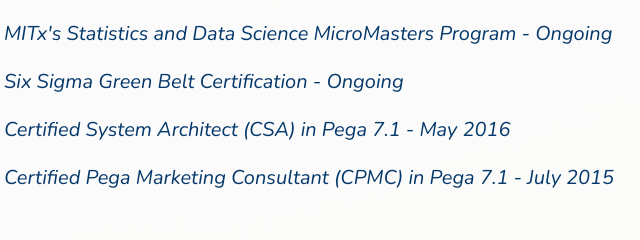
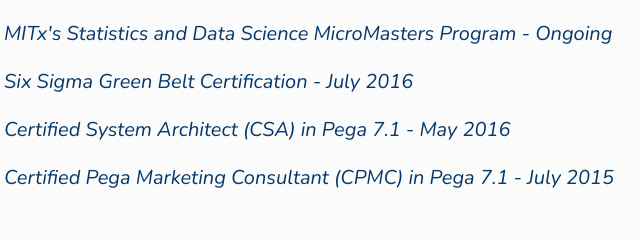
Before and after one commit to saloni-jain/saloni-jain.github.io, a plain HTML site: page index.html in a window 1280 px wide. Shown: the part 5137-5377 px from the top of the page, 366-1006 px from the left. Drawn offline with nearby package versions, Linux system fonts and the light colour scheme.

Commit message:
Update index.html

```diff
--- a/index.html
+++ b/index.html
@@ -457,7 +457,7 @@
                     </li>
                     <li class="mb-4">
                         <i class="fa-li fa fa-trophy trophy"></i>
-                        Six Sigma Green Belt Certification - Ongoing
+                        Six Sigma Green Belt Certification - July 2016
                     </li>
                     <li class="mb-4">
                         <i class="fa-li fa fa-trophy trophy"></i>
```
